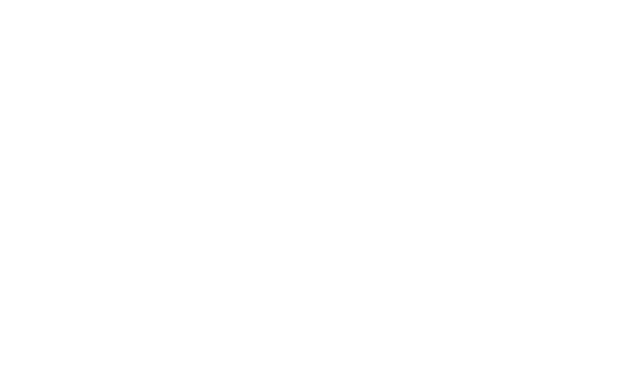
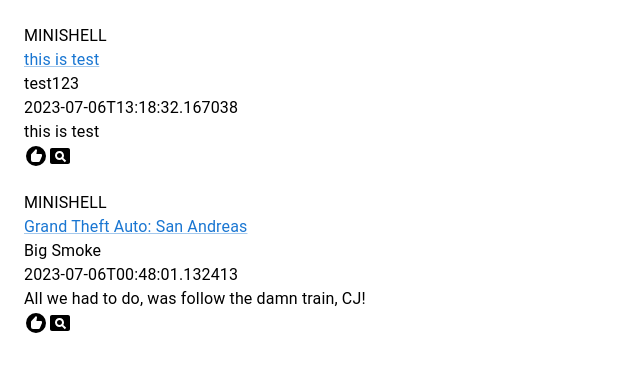
Before and after one commit to peer-42seoul/final-mission-b, a Next.js app: page / in a window 1280 px wide. Shown: the top 372 px of the page, without its empty margins (0-640 px from the left). Built offline with nearby package versions, Linux system fonts and the light colour scheme.

Commit message:
feature: QuestionList

```diff
--- a/package.json
+++ b/package.json
@@ -11,6 +11,7 @@
   "dependencies": {
     "@emotion/react": "^11.11.1",
     "@emotion/styled": "^11.11.0",
+    "@mui/icons-material": "^5.13.7",
     "@mui/material": "^5.13.7",
     "@types/node": "20.4.1",
     "@types/react": "18.2.14",
@@ -20,6 +21,7 @@
     "eslint-config-next": "13.4.9",
     "next": "13.4.9",
     "postcss": "8.4.25",
+    "prettier": "^3.0.0",
     "react": "18.2.0",
     "react-dom": "18.2.0",
     "tailwindcss": "3.3.2",
--- a/src/app/page.tsx
+++ b/src/app/page.tsx
@@ -1,9 +1,61 @@
-import Image from 'next/image'
+import QuestionList from "@/components/QusetionList";
 
 export default function Home() {
+  const data = {
+    content: [
+      {
+        questionId: 5,
+        recommend: 0,
+        view: 0,
+        answerCount: 0,
+        title: "this is test",
+        content: "this is test",
+        category: "MINISHELL",
+        createAt: "2023-07-06T13:18:32.167038",
+        nickname: "test123",
+      },
+      {
+        questionId: 1,
+        recommend: 0,
+        view: 0,
+        answerCount: 0,
+        title: "Grand Theft Auto: San Andreas",
+        content: "All we had to do, was follow the damn train, CJ!",
+        category: "MINISHELL",
+        createAt: "2023-07-06T00:48:01.132413",
+        nickname: "Big Smoke",
+      },
+    ],
+    pageable: {
+      sort: {
+        empty: false,
+        sorted: true,
+        unsorted: false,
+      },
+      offset: 0,
+      pageNumber: 0,
+      pageSize: 10,
+      unpaged: false,
+      paged: true,
+    },
+    last: true,
+    totalPages: 1,
+    totalElements: 2,
+    size: 10,
+    number: 0,
+    sort: {
+      empty: false,
+      sorted: true,
+      unsorted: false,
+    },
+    first: true,
+    numberOfElements: 2,
+    empty: false,
+  };
+
   return (
     <div>
-
+      <QuestionList items={data.content}/>
     </div>
-  )
+  );
 }
--- /dev/null
+++ b/src/components/QusetionList.tsx
@@ -0,0 +1,47 @@
+"use client"
+import { Box, List, ListItem, Link, Typography } from "@mui/material";
+import { Recommend, Pageview } from "@mui/icons-material";
+
+interface Question {
+  questionId: number;
+  recommend: number;
+  view: number;
+  answerCount: number;
+  title: string;
+  content: string;
+  category: string;
+  createAt: string;
+  nickname: string;
+}
+
+const QuestionList: React.FC<{ items: Question[] }> = (props) => {
+  return (
+    <List>
+      {props.items.map((question) => (
+        <ListItem key={question.questionId}>
+          <Box>
+            <Box>
+              <Typography>{question.category}</Typography>
+            </Box>
+            <Typography>
+              <Link href={`/detail/${question.questionId}`}>
+                {question.title}
+              </Link>
+            </Typography>
+            <Box>
+              <Typography>{question.nickname}</Typography>
+              <Typography>{question.createAt}</Typography>
+            </Box>
+            <Typography>{question.content}</Typography>
+            <Typography>
+              <Recommend>{question.recommend}</Recommend>
+              <Pageview>{question.view}</Pageview>
+            </Typography>
+          </Box>
+        </ListItem>
+      ))}
+    </List>
+  );
+};
+
+export default QuestionList;
```
Also changed, not shown: 1 other file (tests, documents, lock files or other folders).
